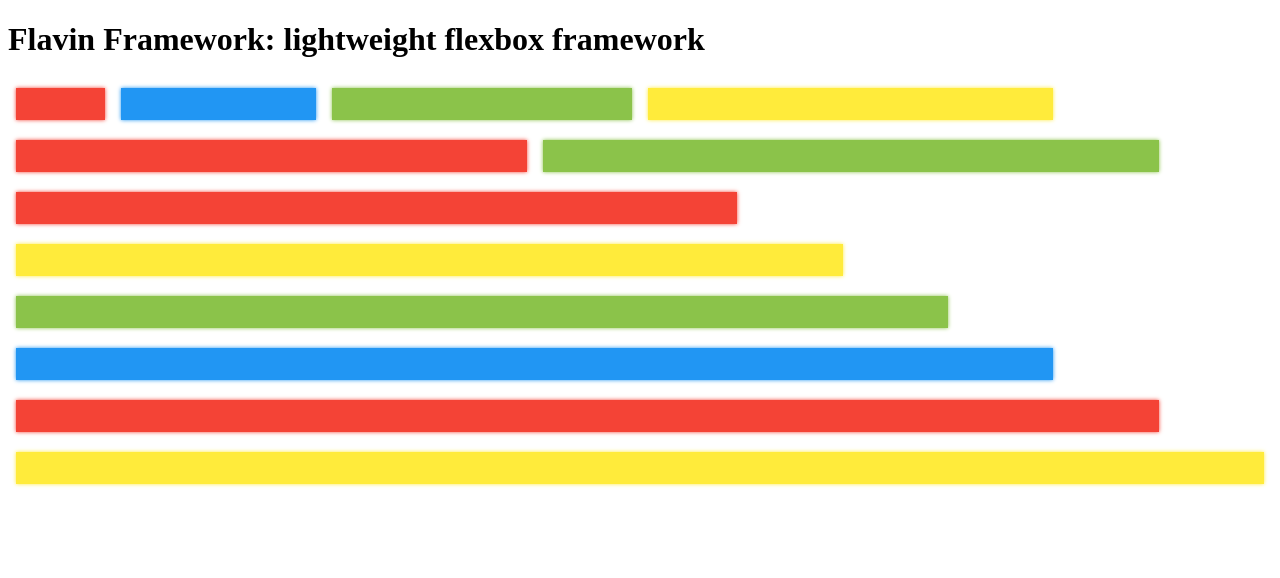
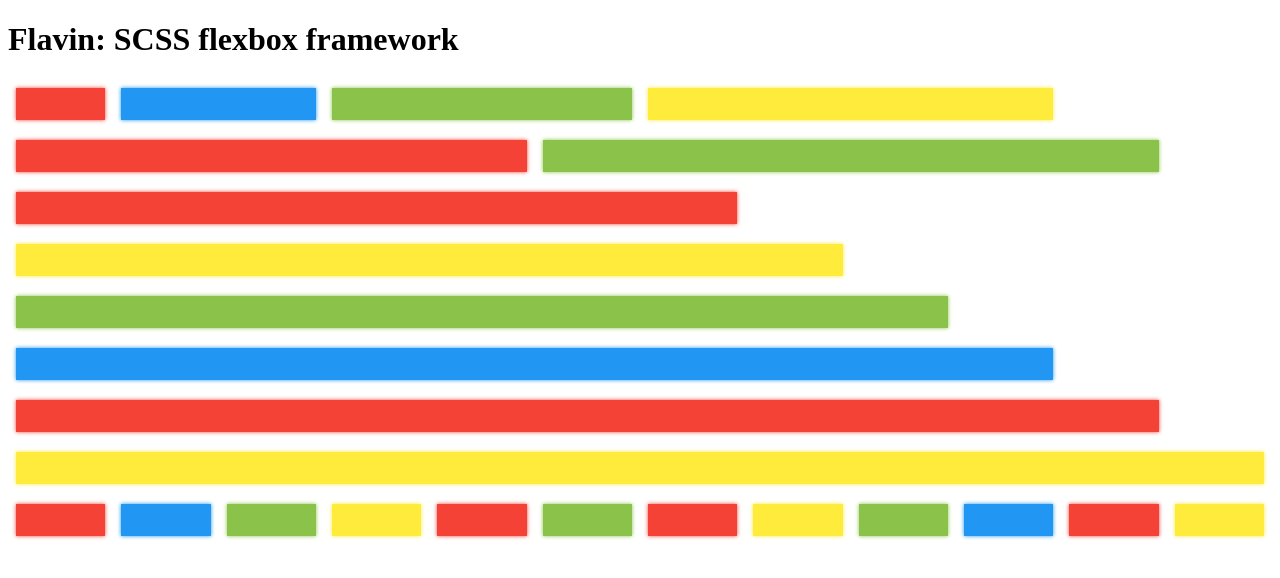
Before and after one commit to brianmontanaweb/flavin, a website: page index.html in a window 1280 px wide. Drawn offline with nearby package versions, Linux system fonts and the light colour scheme; files that its build step writes are made by us from their sources.

Commit message:
Adjusting some of the layout, but making public and doing further changes this week.

```diff
--- a/app/styles/utilities/_layouts.scss
+++ b/app/styles/utilities/_layouts.scss
@@ -12,7 +12,13 @@
     flex-shrink: 0;
 }
 
-//Generic class applied to maintain same structure
+//Generic flexbox settings that adjusts to how many are in it's container
+.block {
+  flex: 1 1 auto;
+}
+
+//Generic class applied to maintain same structure with default settings
 @include flexboxBlocks;
+
 //Media query specific application of mixin
 @include flexboxBlocks(768px, $max-columns);
--- a/app/styles/utilities/_mixins.scss
+++ b/app/styles/utilities/_mixins.scss
@@ -2,8 +2,9 @@
 // Mixins
 // ==========================================================================
 
-//Defining as default values but can be altered by changing the max-columns
+//Defining as default values but can be altered by changing the max-columns and media query value
 $max-columns: 12;
+$media: 768px;
 
 //Creates .block-#{$index} that has to be attached to .flex__block for generic styles on that class
 //You can expand on the media queries for flex blocks by cascading after the main one
--- a/index.html
+++ b/index.html
@@ -19,7 +19,7 @@
   <body>
 
     <header>
-      <h1>Flavin Framework: lightweight flexbox framework</h1>
+      <h1>Flavin: SCSS flexbox framework</h1>
     </header>
 
     <div class="flexbox__container">
@@ -37,6 +37,20 @@
         <div class="flavin__block block-11"></div>
         <div class="flavin__block block-12"></div>
       </div>
+      <div class="flavin__grid">
+        <div class="flavin__block block"></div>
+        <div class="flavin__block block"></div>
+        <div class="flavin__block block"></div>
+        <div class="flavin__block block"></div>
+        <div class="flavin__block block"></div>
+        <div class="flavin__block block"></div>
+        <div class="flavin__block block"></div>
+        <div class="flavin__block block"></div>
+        <div class="flavin__block block"></div>
+        <div class="flavin__block block"></div>
+        <div class="flavin__block block"></div>
+        <div class="flavin__block block"></div>
+      </div>
     </div>
 
   </body>
```
Also changed, not shown: README.md.
